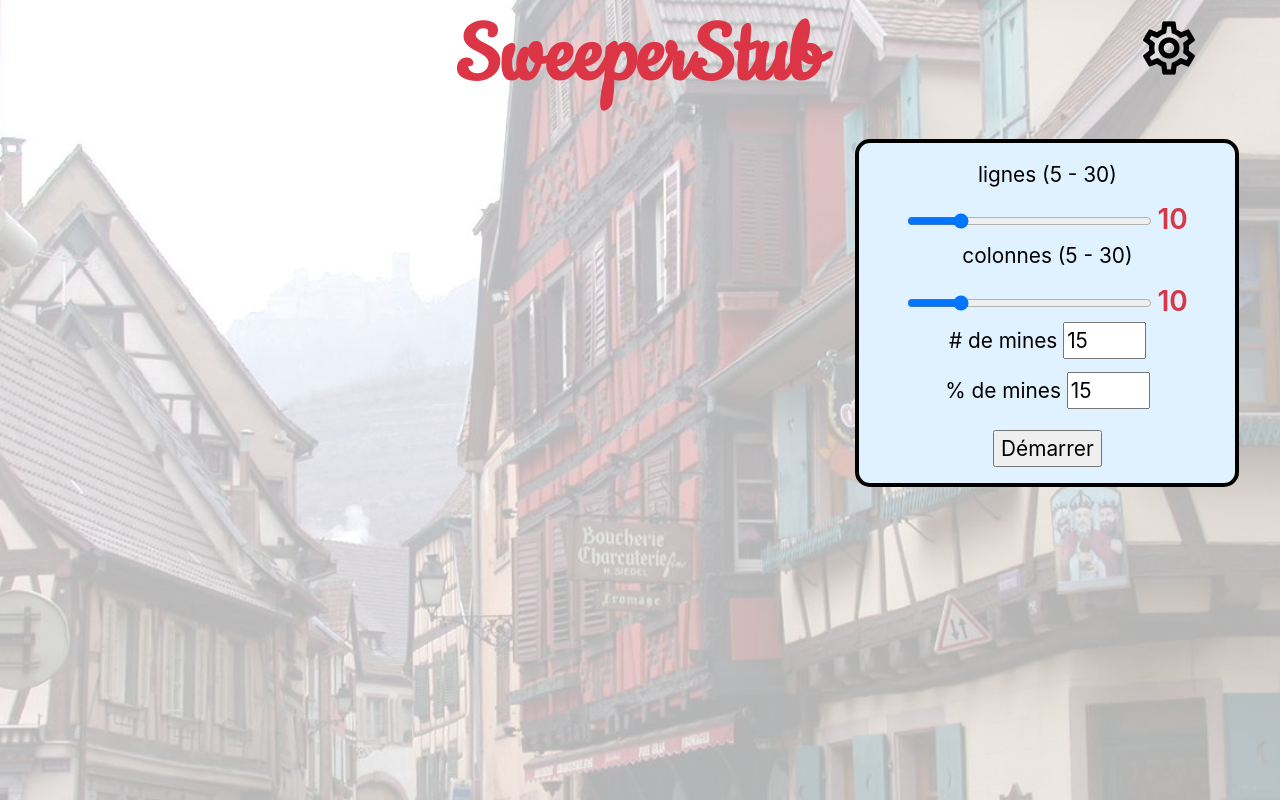
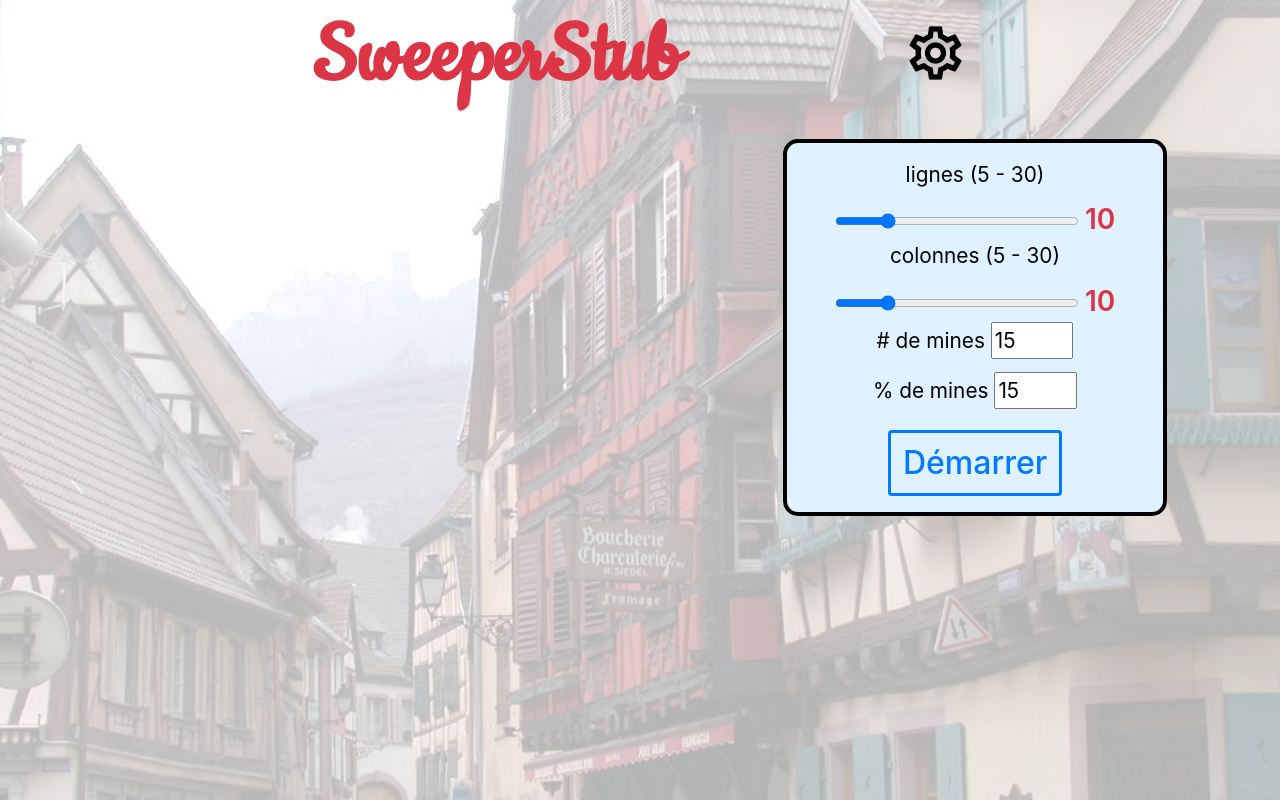
Before and after one commit to shlozer/Minesweeper67, a PHP site: page / in a window 1280 px wide. Run offline with PHP 8.4, Linux system fonts and the light colour scheme; data that the repository does not hold is empty; some libraries are stand-ins or nearby versions.

Commit message:
erreurs de RWD

```diff
--- a/class_app.js
+++ b/class_app.js
@@ -14,11 +14,11 @@ class Demineur {
 	gridDisplayCreation (){
 
 		var div_parent = document.getElementById('game_plan');
-		var div_child = document.getElementById('label_loose');
+		var fin_game_plan = document.getElementById('fin_game_plan');
 		var div_externe = document.createElement('DIV');
 		div_externe.id = 'game_inner';
 		div_externe.classList.add('text-center', 'mx-auto');
-		div_parent.insertBefore(div_externe,div_child);
+		div_parent.insertBefore(div_externe,fin_game_plan);
 		// document.getElementById('game_plan').appendChild(div_externe);
 
 
--- a/index.php
+++ b/index.php
@@ -32,25 +32,24 @@
     <img id ="bg_5" src="img/backgroundimage5.jpg" class="img-fluid image_background">
     <!-- <img id ="bg_6" src="img/backgroundimage6.jpg" class="img-fluid image_background"> -->
 
-    <section class=" d-flex justify-content-around" id="banniere_haut">
+    <section class=" d-flex justify-content-around container-fluid" id="banniere_haut">
 
+        <div id="settings_button_mobile" >
+            <span  id="settings_button_span_mobile"class="material-icons-outlined">menu</span>
+        </div>
 
         <h1 class="display-4  text-center text-danger ">
-<!--             Démineur alsacien-->
                 SweeperStub
         </h1>
+
         <div id="settings_button">
+            <span id="settings_button_span" class="material-icons-outlined">settings</span>
+        </div>
 
-            <span id="settings_button_span" class="material-icons-outlined">settings</span>
-
-        </div>
 
     </section >
 
     <section class="text-center mt-3" id="section_param" >
-        <div id="settings_button_mobile" >
-            <span  id="settings_button_span_mobile"class="material-icons-outlined">menu</span>
-        </div>
 
 
         <div id="settings_window"
@@ -85,11 +84,11 @@
                   </div>
                   <div class="mt-2">
                         <label for="pct_mines_game">% de mines</label>
-                        <input type="number" id="pct_mines_game" name="pct_mines_game" min="1" max="95" value="15">
+                        <input  type="number" id="pct_mines_game" name="pct_mines_game" min="1" max="95" value="15">
                   </div>
                 </div>
 
-              <input class="mt-3" type="submit" value="Démarrer">
+              <input class="mt-3 btn btn-outline-primary" type="submit" value="Démarrer">
             </form>
         </div>
 
@@ -97,7 +96,7 @@
 
     </section>
 
-    <section class=" text-center mx-auto " id="game_plan">
+    <section class="container-fluid text-center mx-auto " id="game_plan">
         <?php
             if ((isset($_POST['lines_game'])) &&
                 (isset($_POST['columns_game'])) &&
@@ -133,33 +132,36 @@
         <?php
             }
         ?>
+        <div id="fin_game_plan"></div>
 
-        <div id="label_loose" class="text-center mx-auto text-danger mt-4">
+    </section>
+
+<section id="labels_end" class="container-fluid">
+
+    <div id="label_loose" class="container-fluid text-center mx-auto text-danger mt-4 px-3 pb-3">
         Perdu!!
         <div id="" class="text-center mx-auto mt-2">
             <form action="#" method="post" id="form_new_game_loss">
                 <input type="hidden" id="lines_game" name="lines_game" value="<?= $_POST['lines_game']?>">
                 <input type="hidden" id="columns_game" name="columns_game" value="<?= $_POST['columns_game']?>">
                 <input type="hidden" id="mines_game" name="mines_game" value="<?= $_POST['mines_game']?>">
-                    <input class="text-primary" type="submit" value="Retentez votre chance">
+                <input class="btn btn-outline-primary" type="submit" value="Retentez votre chance">
             </form>
         </div>
     </div>
 
-        <div id="label_win" class="text-center mx-auto text-success mt-4">
+    <div id="label_win" class="container-fluid text-center mx-auto text-success mt-4 px-3 pb-3">
         Gagné!!
         <div id="" class="text-center mx-auto mt-2">
             <form action="#" method="post" id="form_new_game_win">
                 <input type="hidden" id="lines_game" name="lines_game" value="<?= $_POST['lines_game']?>">
                 <input type="hidden" id="columns_game" name="columns_game" value="<?= $_POST['columns_game']?>">
                 <input type="hidden" id="mines_game" name="mines_game" value="<?= $_POST['mines_game']?>">
-                    <input class="text-primary" type="submit" value="Rejouer?">
+                <input class="btn btn-outline-primary" type="submit" value="Rejouer?">
             </form>
         </div>
     </div>
 </section>
-
-
 <script type="text/javascript">
 
 </script>
--- a/style.css
+++ b/style.css
@@ -1,9 +1,9 @@
 :root {
   --bg_color_settings: #E0F1FF;
-
+	--bg_color_game_case: #373737;
 }
 body{
-		min-height: 100vh;
+	height: 100vh;
 		overflow: hidden;
 }
 /*body::before{
@@ -42,11 +42,20 @@ h1{
 	font-size: 6rem !important;
 }
 
+#form_param input[type=submit]{
+	font-weight: 500;
+	font-size: 2rem;
+	border-width: 3px;
+}
 
-@media screen and (max-width: 890px) {
+@media screen and (max-width: 720px) {
+
+
 	#settings_button_mobile{
 		display: block;
 		cursor: pointer;
+		position: relative;
+		top: 16px;
 	}
 	#settings_button_span_mobile{
 		font-size: 5rem;
@@ -58,7 +67,7 @@ h1{
 	}
 
 	#settings_window{
-		z-index: 50;
+		z-index: 60;
 		width: 75vw;
 		height: auto;
 		position: absolute;
@@ -84,14 +93,15 @@ h1{
 }
 
 
-@media screen and (min-width: 890px) {
+@media screen and (min-width: 720px) {
+
+
 	#settings_button_mobile{
 		display: none;
 	}
 	#settings_button{
-		position: absolute;
-		right: 5vw;
-		top: 2vh;
+		position: relative;
+		top: 21px;
 		cursor: pointer;
 
 	}
@@ -100,11 +110,14 @@ h1{
 		color: black;
 	}
 	#settings_window{
-		z-index: 50;
+		z-index: 60;
+		min-width: 270px;
+		max-width: 440px;
 		width: 30vw;
 		height: auto;
 		position: absolute;
-		right: 2vw;
+		/*right: 2vw;*/
+		left: 60vw;
 		top: 0vh;
 		color: black;
 		background-color: var(--bg_color_settings);
@@ -121,6 +134,10 @@ h1{
 		display: block;
 	}
 
+}
+
+#banniere_haut{
+	max-width: 907px;
 }
 #section_param{
 	overflow: visible ;
@@ -175,7 +192,7 @@ h1{
 .game_case{
 	margin: 0;
 	padding: 0;
-	background-color: #373737;
+	background-color: var(--bg_color_game_case);
 	border: 1px solid black;
 	max-width: 25px;
 	max-height: 25px;
@@ -189,6 +206,12 @@ h1{
 		cursor: default;
 		font-weight: 900;
 }
+@media screen and (max-width: 530px) {
+.game_case_o{
+
+		font-weight: 700;
+}
+}
 .game_case_mine{
 		color: red;
 		font-weight: 700;
@@ -196,14 +219,35 @@ h1{
 		background-image: url('img/mine_67_68_micro.png') !important;
 		z-index: 10;
 }
-
+#labels_end{
+	position: absolute;
+	width: 100%;
+	text-align: center;
+	top: 60%;
+	z-index: 50;
+}
 #label_loose, #label_win{
 	display: none;
-	font-size: 2rem;
+/*	position: fixed;
+	left: 40%;
+	bottom: 15%;*/
+/*	position: absolute;
+	top: 50%;
+	left: 30%;
+	width: 65%;
+	*/
+	position: relative;
+	left: -15px;
+	max-width: 595px;
+	background-color: var(--bg_color_settings);
+	border: 4px solid black;
+	border-radius: 15px;
+
+	font-size: 2rem ;
 	font-weight: 500;
 	animation-name: descale_labels_win_loose;
   animation-duration: 0.8s;
-  z-index: 50;
+
 
 }
 @keyframes descale_labels_win_loose {
@@ -211,7 +255,8 @@ h1{
   100% {transform: scale(1,1);}
 }
 #form_new_game_loss input[type=submit], #form_new_game_win input[type=submit]{
-	background-color: var(--bg_color_settings);
-	font-weight: 500;
+	/*background-color: var(--bg_color_settings);*/
+	font-size: 2rem !important;
+	border-width: 3px;
 
 }
```
Lines whose indentation alone changed are shown as unchanged.
